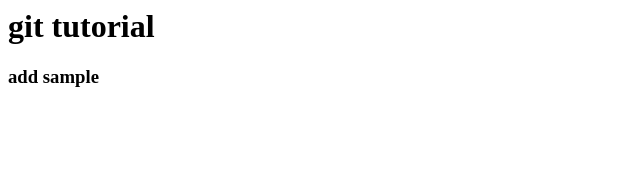
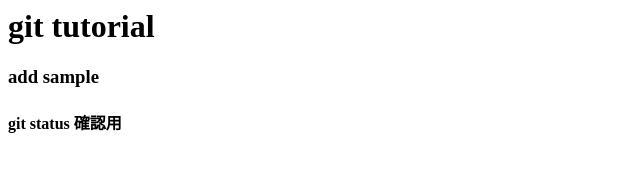
Before and after one commit to mt02-dev/git_tutorial_back, a plain HTML site: page index.html in a window 1280 px wide. Shown: the whole page, without its empty margins (0-640 px from the left). Drawn offline with Linux system fonts and the light colour scheme.

Commit message:
git status用　文章追記

```diff
--- a/index.html
+++ b/index.html
@@ -1,2 +1,3 @@
 <h1>git tutorial</h1>
 <h3>add sample</h3>
+<h4>git status 確認用</h4>
```
